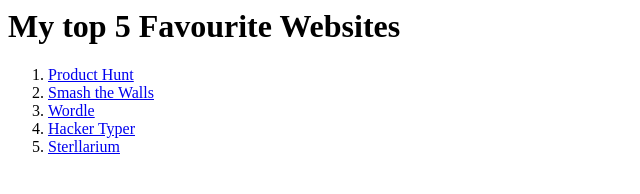
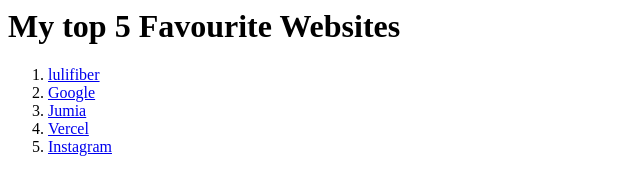
Before and after one commit to Annytech001/WEB-DEVELOPMENT-PROJECT-, a plain HTML site: page 3.2 Anchor Elements/index.html in a window 1280 px wide. Shown: the whole page, without its empty margins (0-640 px from the left). Drawn offline with Linux system fonts and the light colour scheme.

Commit message:
updated fav webaite

```diff
--- a/3.2 Anchor Elements/index.html
+++ b/3.2 Anchor Elements/index.html
@@ -2,31 +2,31 @@
 <ol>
 <li>
     <a href="www.lulifiber.com">
-        Product Hunt
+        lulifiber
 </li>
 </a>
 
 <li>
     <a href="www.google.com">
-        Smash the Walls
+       Google
 </li>
 </a>
 
 <li>
     <a href="www.Jumia.com">
-        Wordle
+        Jumia
 </li>
 </a>
 
 <li>
-    <a href="www.instagram.com">
-        Hacker Typer
+    <a href="www.vercel.com">
+        Vercel
 </li>
 </a>
 
 <li>
-    <a href="www.google.com">
-        Sterllarium
+    <a href="instagram.com">
+        Instagram
 </li>
 </a>
 </ol>
```
